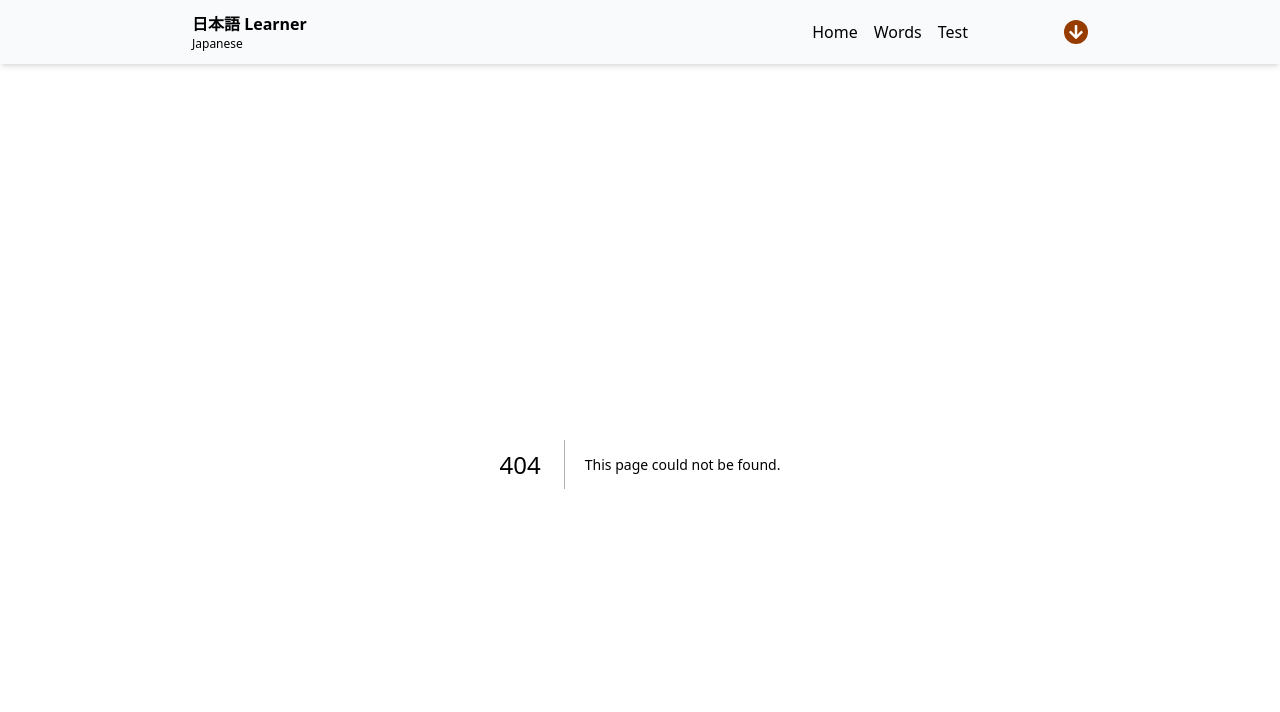
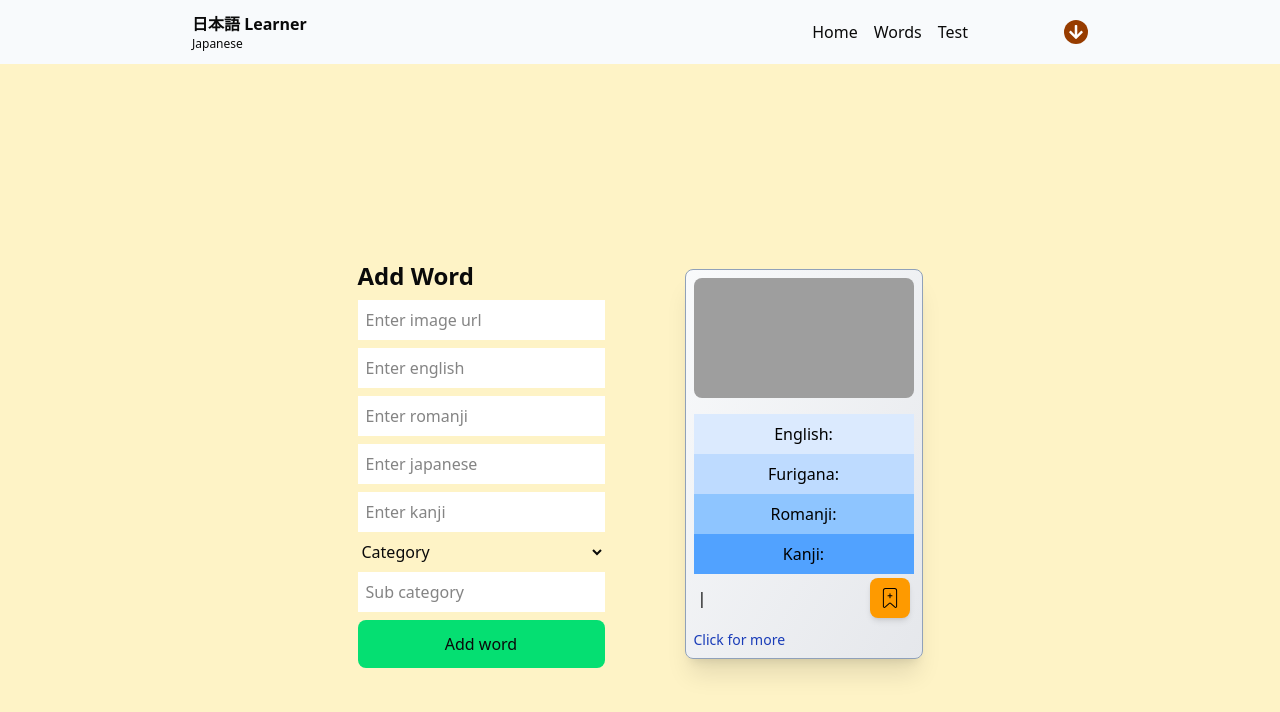
Before and after one commit to Abhijxxt/JapaneseLearner, a Next.js app: page /admin/addword in a window 1280 px wide. Before the commit this address had no page. Shown: the top 712 px of the page. Built offline with nearby package versions, Linux system fonts and the light colour scheme; no server answers; the database is empty; sample sign-in values are in the browser's storage; grey boxes are pictures that could not be loaded.

Commit message:
Created add word page for Admin

```diff
--- /dev/null
+++ b/app/admin/addword/page.tsx
@@ -0,0 +1,80 @@
+"use client";
+
+import Card from "@/app/components/card";
+import { useState } from "react";
+import { toast } from "sonner";
+import { redirect } from "next/navigation";
+
+export default function AddWordPage() {
+
+    if(localStorage.getItem("admin") === null) {
+        redirect("/admin/login");
+    }
+
+    const [props, setProps] = useState({
+        wid: "",
+        image: "",
+        english: "",
+        japanese: "",
+        romanji: "",
+        kanji: "",
+        category: "",
+        subcategory: ""
+    });
+
+    const addWord = async (event : any) => {
+        event.preventDefault();
+        const response = await fetch('/api/addword', {
+            method: 'POST',
+            headers: {
+                'Content-Type': 'application/json',
+            },
+            body: JSON.stringify(props),
+        });
+
+        if (response.ok) {
+            const data = await response.json();
+            toast.success('Word added successfully:', data);
+            event.target.reset();
+        } else {
+            toast.error('Error adding word!');
+        }
+    }
+
+    return(
+        <div className="bg-amber-100 flex flex-row items-center justify-center h-screen">
+            <form className="flex flex-col gap-2 m-10" onSubmit={addWord}>
+                <label className="text-2xl font-bold">Add Word</label>
+                <input type="text" placeholder="Enter image url" onChange={(e) => {
+                    setProps({ ...props, image: e.target.value });
+                }} className="bg-white p-2" />
+                <input type="text" placeholder="Enter english" onChange={(e) => {
+                    setProps({ ...props, english: e.target.value });
+                }} className="bg-white p-2" required />
+                <input type="text" placeholder="Enter romanji" onChange={(e) => {
+                        setProps({ ...props, romanji: e.target.value });
+                    }} className="bg-white p-2" required/>
+                <input type="text" placeholder="Enter japanese" onChange={(e) => {
+                    setProps({ ...props, japanese: e.target.value });
+                }} className="bg-white p-2" required/>
+                <input type="text" placeholder="Enter kanji" onChange={(e) => {
+                    setProps({ ...props, kanji: e.target.value });
+                }} className="bg-white p-2" required/>
+                <select onChange={(e) => {
+                    setProps({ ...props, category: e.target.value });}} required>
+                    <option defaultValue="" disabled selected>Category</option>
+                    <option value="Noun">Noun</option>
+                    <option value="Verb">Verb</option>
+                    <option value="Adjective">Adjective</option>
+                </select>
+                <input type="text" placeholder="Sub category" onChange={(e) => {
+                    setProps({ ...props, subcategory: e.target.value });
+                }} className="bg-white p-2" required/>
+                <input type="submit" value="Add word" className="bg-green-400 p-3 rounded-md transition-all ease-in-out hover:bg-green-600" />
+            </form>
+            <div>
+                <Card props={props} savedPageStatus={false} />
+            </div>
+        </div>
+    )
+}
--- /dev/null
+++ b/app/api/addword/route.ts
@@ -0,0 +1,21 @@
+import { prisma } from "@/prisma/client";
+import { NextRequest, NextResponse } from "next/server";
+
+export async function POST(request: NextRequest) {
+    const { image, english, japanese, romanji, kanji, category, subcategory } = await request.json();
+    const addWord = await prisma.words.create({
+        data: {
+            image,
+            english,
+            japanese,
+            romanji,
+            kanji,
+            category,
+            subcategory
+        }
+    })
+    if(!addWord) {
+        return NextResponse.json( addWord, { status: 500 });
+    }
+    return NextResponse.json(addWord, { status: 200 });
+}
--- a/app/layout.tsx
+++ b/app/layout.tsx
@@ -3,6 +3,7 @@ import { Geist, Geist_Mono } from "next/font/google";
 import "./globals.css";
 import Navbar from "./components/navbar";
 import { Toaster } from "sonner";
+import Head from "next/head";
 
 const geistSans = Geist({
   variable: "--font-geist-sans",
@@ -26,6 +27,9 @@ export default function RootLayout({
 }>) {
   return (
     <html lang="en">
+      <Head>
+        <title>Japanese Vocabulary Learner</title>
+      </Head>
       <body
         className={`${geistSans.variable} ${geistMono.variable} antialiased`}
       >
```
